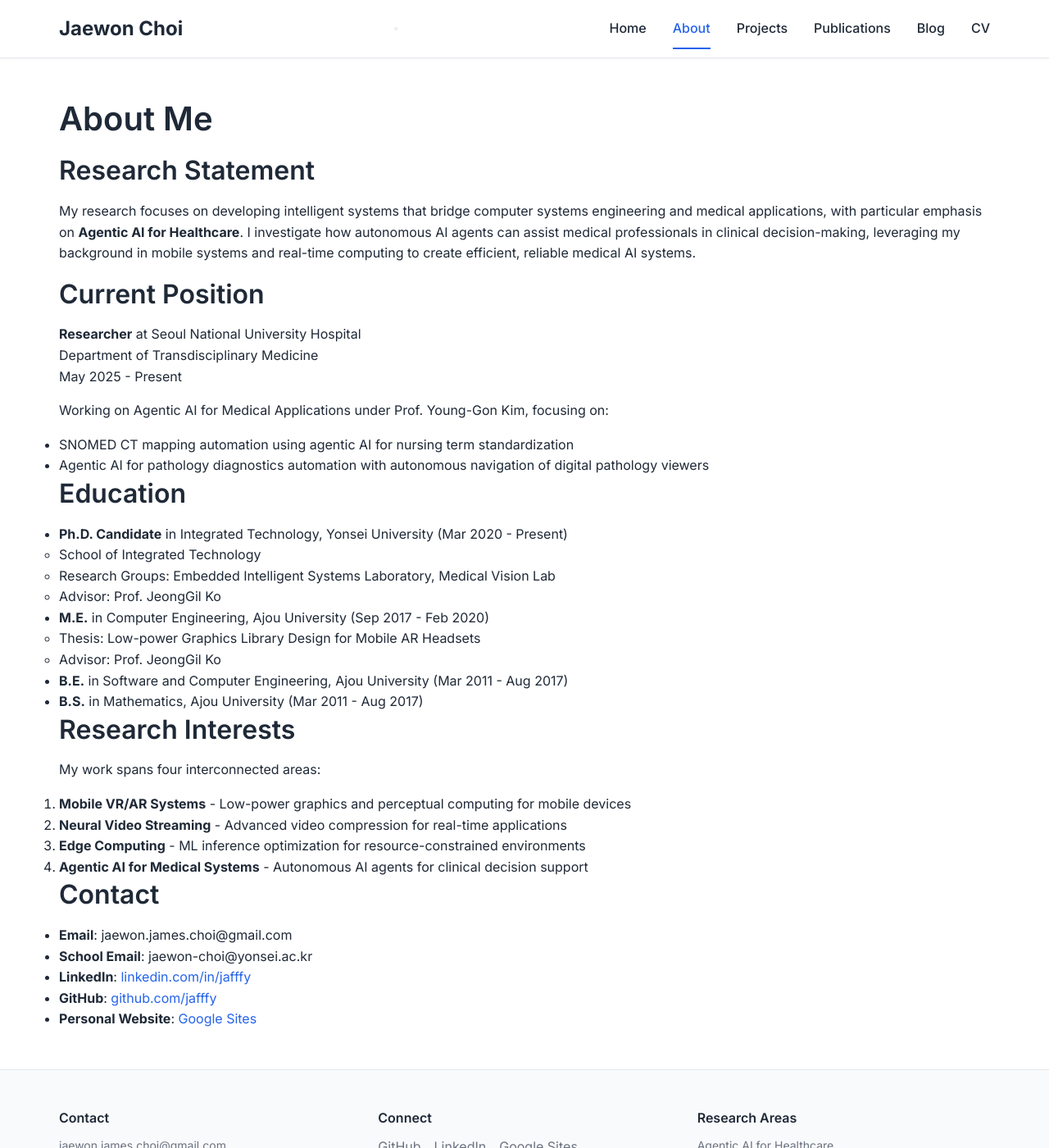
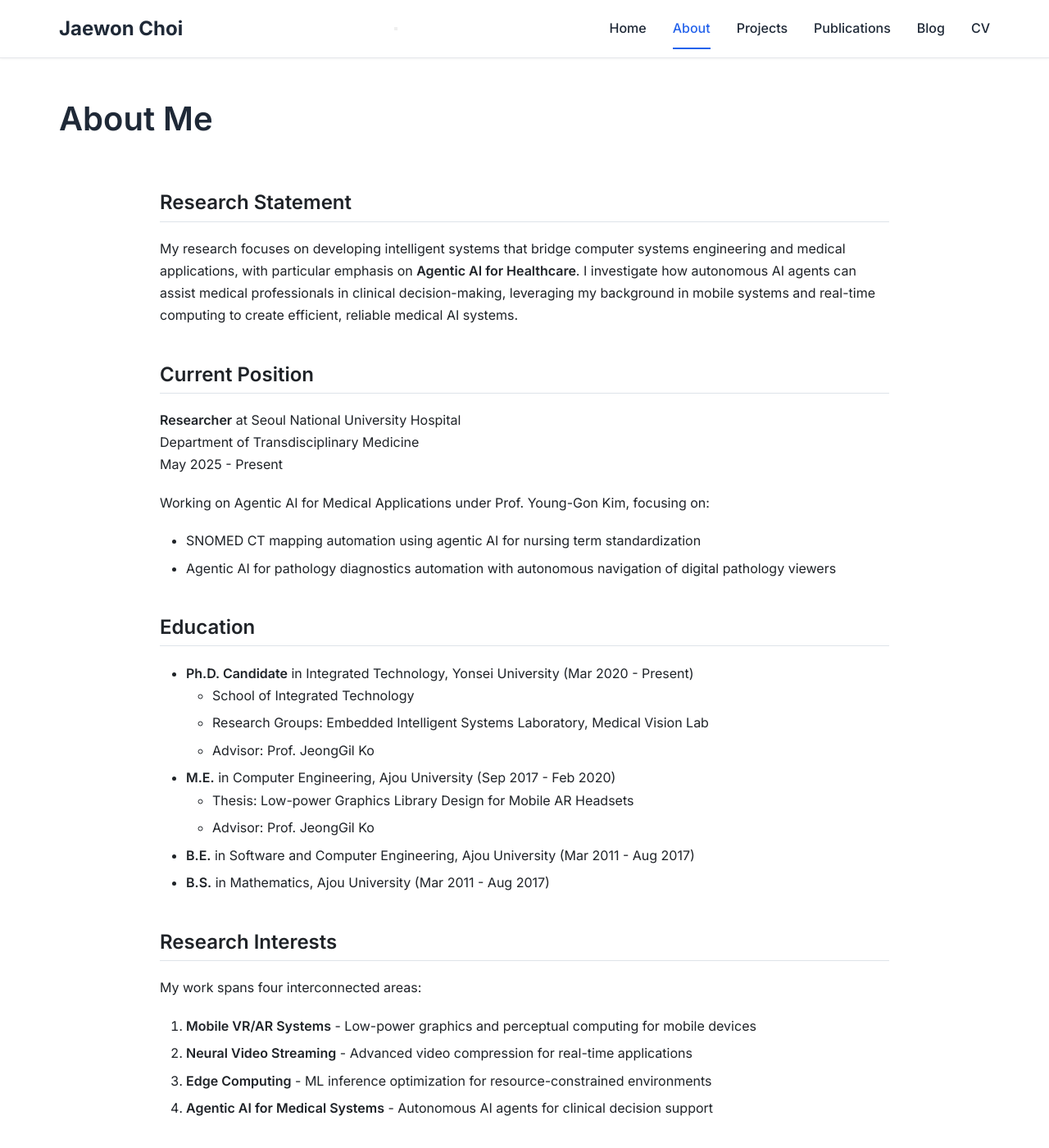
Before and after one commit to jafffy/jafffy.github.io, a Jekyll site: the page built from about.md, in a window 1280 px wide and 1400 px high. Shown: the whole window at 82% size. Built offline with Jekyll 4.4.1, drawn with Linux system fonts in a browser that asks for light colours; nearby versions of some CDN libraries.

Commit message:
Improve typography and spacing for better readability
- Add markdown-body class to page layout for consistent styling
- Adjust line height to 1.7 for more natural reading experience
- Improve paragraph spacing with 1.2em bottom margin
- Enhance list item spacing for better visual hierarchy
- Optimize heading margins for natural content flow
- Apply consistent spacing across all markdown content

🤖 Generated with [Claude Code](https://claude.ai/code)

Co-Authored-By: Claude <noreply@anthropic.com>

```diff
--- a/_layouts/page.html
+++ b/_layouts/page.html
@@ -10,7 +10,7 @@ layout: default
     {% endif %}
   </header>
 
-  <div class="page-content">
+  <div class="page-content markdown-body">
     {{ content }}
   </div>
 </article>
--- a/assets/css/style.css
+++ b/assets/css/style.css
@@ -273,13 +273,38 @@ a:hover {
   padding: 45px;
 }
 
-/* Override GitHub CSS with custom fonts */
+/* Override GitHub CSS with custom fonts and spacing */
 .markdown-body {
   font-family: 'Inter', -apple-system, BlinkMacSystemFont, 'Segoe UI', Roboto, sans-serif;
+  line-height: 1.7;
 }
 
 .markdown-body code, .markdown-body pre {
   font-family: 'JetBrains Mono', monospace;
+}
+
+/* Improve paragraph spacing */
+.markdown-body p {
+  margin-bottom: 1.2em;
+}
+
+/* Better spacing for lists */
+.markdown-body ul, .markdown-body ol {
+  margin-bottom: 1.2em;
+}
+
+.markdown-body li {
+  margin-bottom: 0.4em;
+}
+
+/* More natural heading spacing */
+.markdown-body h1, .markdown-body h2, .markdown-body h3, .markdown-body h4, .markdown-body h5, .markdown-body h6 {
+  margin-top: 1.8em;
+  margin-bottom: 0.8em;
+}
+
+.markdown-body h1:first-child, .markdown-body h2:first-child, .markdown-body h3:first-child {
+  margin-top: 0;
 }
 
 /* Responsive adjustments */
```
